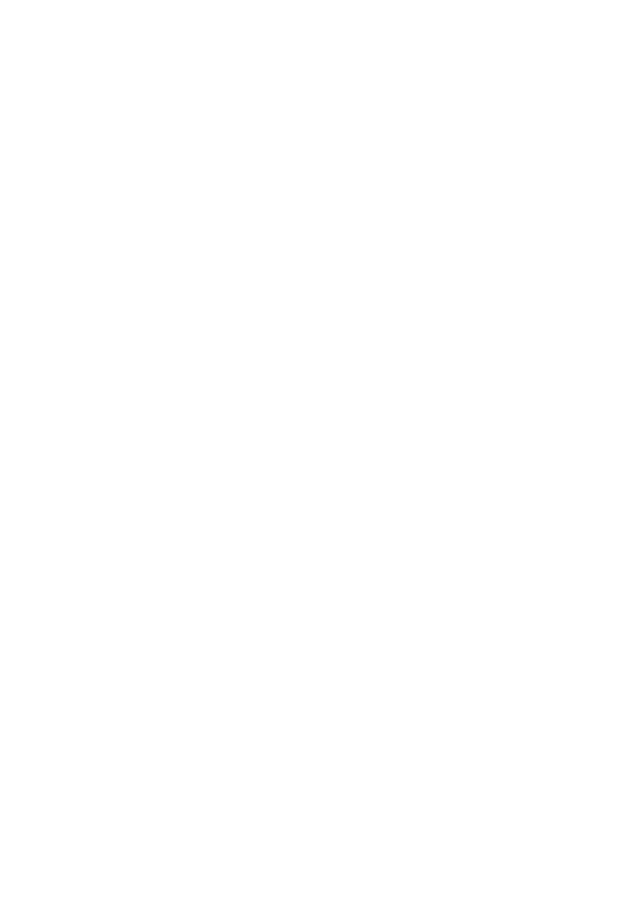
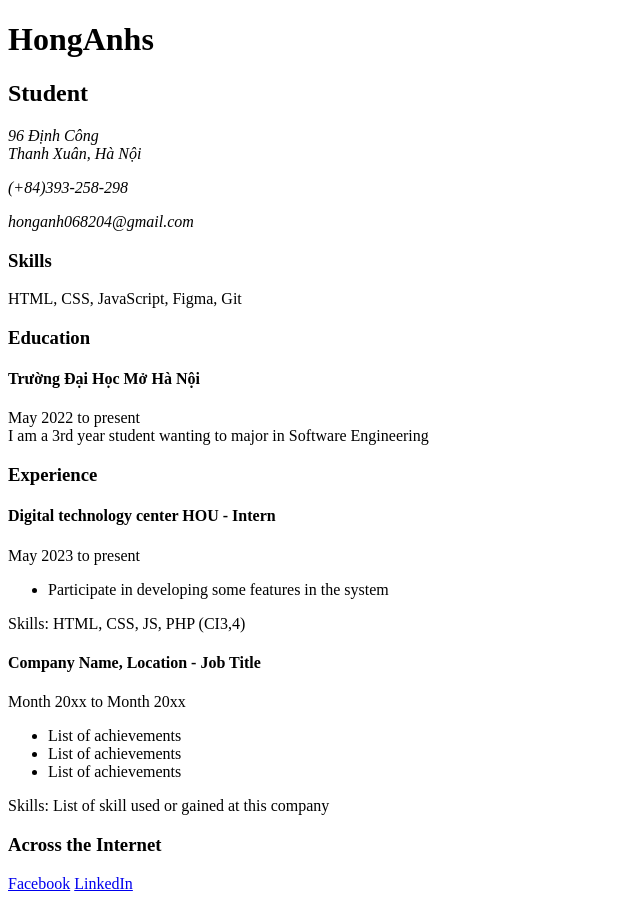
Before and after one commit to honganhss/roadmap.sh-ex, a plain HTML site: page Fontend Projects/01-single-page-cv/index.html in a window 1280 px wide. Shown: the whole page, without its empty margins (0-640 px from the left). Before the commit the page ends 800 px from the top, so only its background shows below. Drawn offline with Linux system fonts and the light colour scheme.

Commit message:
update: index.html

```diff
--- a/Fontend Projects/01-single-page-cv/index.html
+++ b/Fontend Projects/01-single-page-cv/index.html
@@ -5,6 +5,82 @@
     <meta name="viewport" content="width=device-width, initial-scale=1.0" />
     <title>NguyenHongAnhs</title>
     <!-- SEO Meta Tag  -->
+    <meta name="desctiption" content="Single Page CV of HongAnhs, a student." />
+    <meta
+      name="keywords"
+      content="Frontend Developer, HTML, CSS, JavaScript, Resume, Web Development"
+    />
+    <meta name="author" content="HongAnhs" />
+    <!-- Open Graph Meta Tags -->
+    <meta property="og:title" content="HongAnhs - Student" />
+    <meta
+      property="og:desctiption"
+      content="Single CV of HongAnhs, a student"
+    />
+    <meta
+      property="og:image"
+      content="https://dynamic-media-cdn.tripadvisor.com/media/photo-o/1b/33/f7/12/caption.jpg?w=600&h=500&s=1"
+    />
+    <meta property="og:type" content="website" />
+    <meta property="url" content="my profile web in the future" />
+    <!-- Favicon -->
+    <link rel="icon" href="Assets/vip.ico" type="image/x-icon" />
   </head>
-  <body></body>
+  <body>
+    <header>
+      <h1>HongAnhs</h1>
+      <h2>Student</h2>
+      <div class="contact-info">
+        <address>
+          96 Định Công <br />
+          Thanh Xuân, Hà Nội
+          <p>(+84)393-258-298</p>
+          <p>honganh068204@gmail.com</p>
+        </address>
+      </div>
+    </header>
+    <main>
+      <section class="skills">
+        <h3 class="section-title">Skills</h3>
+        <p>HTML, CSS, JavaScript, Figma, Git</p>
+      </section>
+      <section class="education">
+        <h3 class="section-title">Education</h3>
+        <h4>Trường Đại Học Mở Hà Nội</h4>
+        <p>
+          May 2022 to present <br />
+          I am a 3rd year student wanting to major in Software Engineering
+        </p>
+      </section>
+      <section>
+        <h3 class="section-title">Experience</h3>
+        <article>
+          <h4>Digital technology center HOU - Intern</h4>
+          <p>May 2023 to present</p>
+          <ul>
+            <li>Participate in developing some features in the system</li>
+          </ul>
+          <p>Skills: HTML, CSS, JS, PHP (CI3,4)</p>
+        </article>
+        <article>
+          <h4>Company Name, Location - Job Title</h4>
+          <p>Month 20xx to Month 20xx</p>
+          <ul>
+            <li>List of achievements</li>
+            <li>List of achievements</li>
+            <li>List of achievements</li>
+          </ul>
+          <p>Skills: List of skill used or gained at this company</p>
+        </article>
+      </section>
+      <section class="internet">
+        <h3 class="section-title">Across the Internet</h3>
+        <a href="https://www.facebook.com/hong.anh.335981/">Facebook</a>
+        <a
+          href="https://www.linkedin.com/in/h%E1%BB%93ng-%C3%A1nh-nguy%E1%BB%85n-937087252/"
+          >LinkedIn</a
+        >
+      </section>
+    </main>
+  </body>
 </html>
```
Also changed, not shown: Fontend Projects/01-single-page-cv/Assets/vip.ico (added).
